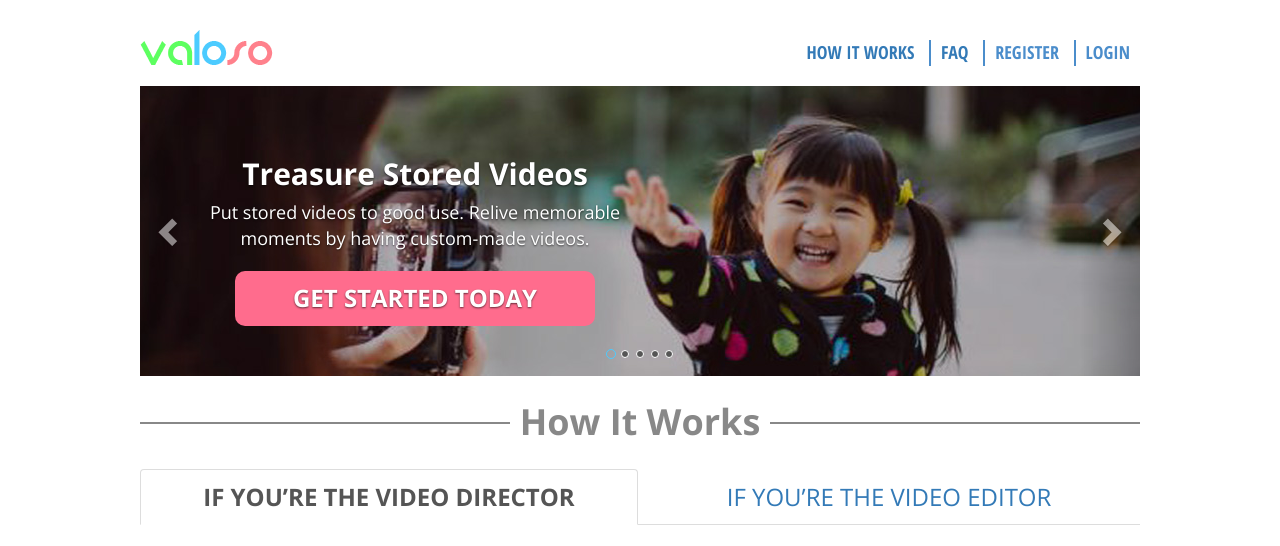
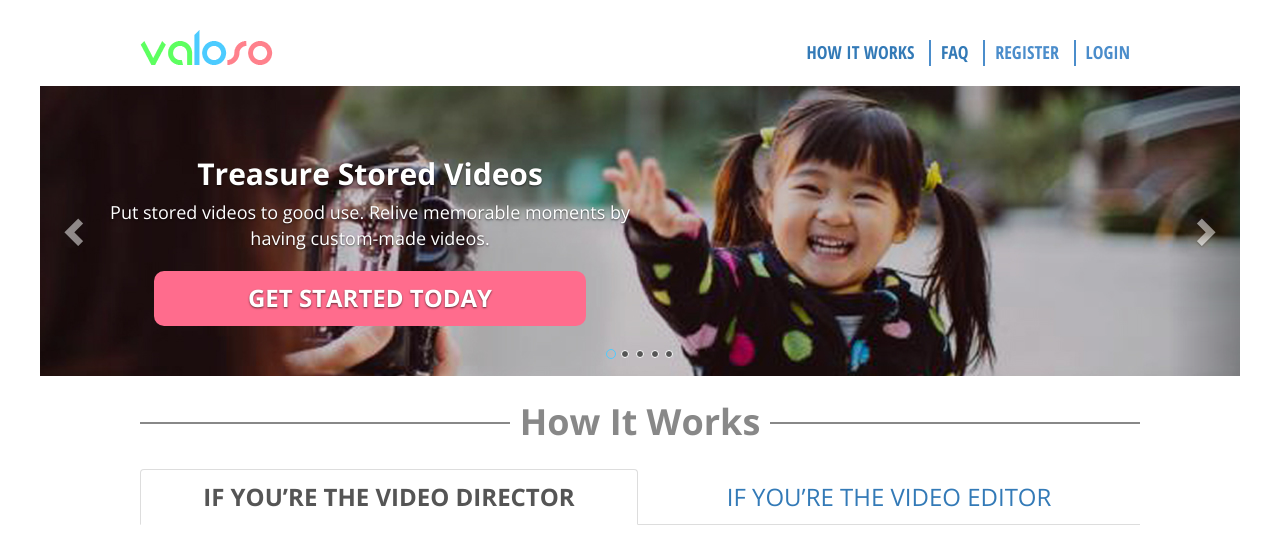
Before and after one commit to sergey-ivanov-79/Valoso, a PHP site: page /landing-page.html in a window 1280 px wide. Shown: the top 546 px of the page. Run offline with PHP 8.4, Linux system fonts and the light colour scheme.

Commit message:
no message

```diff
--- a/css/style.css
+++ b/css/style.css
@@ -54,20 +54,25 @@ body:after{
 #header .topMenu ul li a:HOVER {
   color:#ff965e;
 }
-#header .sliderBox {
+#slideContent .container{
+  width:100%;
+  max-width:1200px;
+  padding:0px;
+}
+#slideContent .sliderBox {
   margin-top:20px;
   margin-bottom:20px;
 }
 
-#header .sliderBox .carousel-caption h2{
+#slideContent .sliderBox .carousel-caption h2{
   font-size:36;
   font-weight:bold;
 }
-#header .sliderBox .carousel-caption .text {
+#slideContent .sliderBox .carousel-caption .text {
   font-size:18px;
   margin-bottom:20px;
 }
-#header .sliderBox .butLink {
+#slideContent .sliderBox .butLink {
   background:#ff6c8d;
   display:inline-block;
   text-align:center;
@@ -80,10 +85,10 @@ body:after{
   text-decoration:none;
   width:80%;
 }
-#header .sliderBox .butLink:hover{
+#slideContent .sliderBox .butLink:hover{
   background:#ff965e!important;
 }
-#header .sliderBox img {
+#slideContent .sliderBox img {
   max-width:none;
 }
 .nameBlock {
@@ -593,7 +598,10 @@ footer {
 .carousel-inner .item img {
 
 }
-#header .sliderBox .carousel-control {
+#slideContent {
+  position:relative;
+}
+#slideContent .sliderBox .carousel-control {
   width:6%;
   z-index:25;
 }
@@ -601,14 +609,14 @@ footer {
   bottom:0px;
   z-index:25;
 }
-#header .sliderBox .carousel-indicators li {
+#slideContent .sliderBox .carousel-indicators li {
   width:8px;
   height:8px;
 
   background:#555555;
 }
 
-#header .sliderBox .carousel-indicators .active {
+#slideContent .sliderBox .carousel-indicators .active {
   background:transparent;
   border:1px solid #4ccbff;
    width:10px;
@@ -617,13 +625,15 @@ footer {
 #slider {
   height:290px;
 }
-#header .sliderBox  .slider-size {
-  height:290px
+#slideContent .sliderBox  .slider-size {
+  height:290px;
+  background-repeat:no-repeat;
+  background-position:center center;
 }
-#header .sliderBox  .carousel-caption {
+#slideContent .sliderBox  .carousel-caption {
   display:none;
 }
-#header .sliderBox  .carousel-caption-all {
+#slideContent .sliderBox  .carousel-caption-all {
   position:absolute;
   z-index:20;
 }
@@ -634,7 +644,7 @@ footer {
 
 }
 @media (min-width: 990px) {
-    #header .sliderBox .carousel-caption {
+    #slideContent .sliderBox .carousel-caption {
     width:45%;
     left:5%;
     right:auto;
@@ -649,7 +659,7 @@ footer {
   #topTab li,#userLoginTab li{
     font-size:20px;
   }
-  #header .sliderBox .carousel-caption {
+  #slideContent .sliderBox .carousel-caption {
     width:60%;
     left:5%;
     right:auto;
@@ -668,10 +678,10 @@ footer {
   .cleaTop {
     display:block;
   }
-  #header .sliderBox {
+  #slideContent .sliderBox {
     margin-top:50px;
   }
-  #header .sliderBox .carousel-caption {
+  #slideContent .sliderBox .carousel-caption {
     width:80%;
     left:10%;
   }
@@ -741,7 +751,7 @@ footer {
 
 }
 @media (max-width: 428px) {
-    #header .sliderBox .carousel-caption {
+    #slideContent .sliderBox .carousel-caption {
     width:100%;
    bottom:2%;;
    left:0px;
@@ -752,7 +762,7 @@ footer {
     margin-left:0px;
     margin-right:0px;
   }
-  #header .sliderBox .carousel-caption .text {
+  #slideContent .sliderBox .carousel-caption .text {
     font-size:17px;
     margin-left:15px;
     margin-right:15px;
@@ -776,10 +786,10 @@ footer {
    font-size:16px;
    bottom:43px;
  }
- #header .sliderBox .carousel-indicators {
+ #slideContent .sliderBox .carousel-indicators {
     bottom:40px;
   }
-  #header .sliderBox .butLink {
+  #slideContent .sliderBox .butLink {
     font-size:18px;
   }
 }
--- a/landing-page.html
+++ b/landing-page.html
@@ -57,8 +57,8 @@
 
     $('#slider .carousel-inner .active').each(function() {
         if (group=='') {
-          $('#header .sliderBox .carousel-caption-all').html($('#header .sliderBox .active .carousel-caption').html());
-          $('#header .sliderBox .carousel-caption-all').show(500);
+          $('#slideContent .sliderBox  .carousel-caption-all').html($('#slideContent .sliderBox  .active .carousel-caption').html());
+          $('#slideContent .sliderBox  .carousel-caption-all').show(500);
           group = $(this).attr('data-group');
         }
     });
@@ -66,9 +66,9 @@
     $('#slider').on('slid.bs.carousel', function () {
       var thisGroup = $(this).find('div.active').attr('data-group');
       if ((group != thisGroup)&&(group != '')){
-          $('#header .sliderBox .carousel-caption-all').hide();
-          $('#header .sliderBox .carousel-caption-all').html($('#header .sliderBox .active .carousel-caption').html());
-          $('#header .sliderBox .carousel-caption-all').show(500);
+          $('#slideContent .sliderBox  .carousel-caption-all').hide();
+          $('#slideContent .sliderBox  .carousel-caption-all').html($('#slideContent .sliderBox  .active .carousel-caption').html());
+          $('#slideContent .sliderBox  .carousel-caption-all').show(500);
           group = thisGroup;
       }
     });
@@ -101,8 +101,12 @@
         </div>
     </div>
 
-    <div class="row sliderBox">
-     <div class="col-xs-12 col-sm-12 col-md-12 col-lg-12">
+
+ </div>
+</header>
+<div id="slideContent">
+    <div class="container">
+        <div class="sliderBox">
             <div id="slider" class="carousel slide" data-ride="carousel">
               <!-- Wrapper for slides -->
                <ol class="carousel-indicators">
@@ -115,7 +119,7 @@
                 <div class="carousel-inner" role="listbox">
                   <div class="carousel-caption carousel-caption-all">test</div>
                   <div class="item active" data-group="1">
-                  <div style="background:url(images/s2.jpg) center center;" class="slider-size">
+                      <div style="background-image:url(images/s2.jpg);" class="slider-size">
                          <div class="carousel-caption">
                         <h2>Treasure Stored Videos</h2>
                         <div class="text">Put stored videos to good use. Relive memorable moments by having custom-made videos.</div>
@@ -124,7 +128,7 @@
                       </div>
                   </div>
                 <div class="item" data-group="1">
-                <div style="background:url(images/s3.jpg) center center;" class="slider-size">
+                    <div style="background-image:url(images/s3.jpg);" class="slider-size">
                        <div class="carousel-caption">
                         <h2>Treasure Stored Videos</h2>
                         <div class="text">Put stored videos to good use. Relive memorable moments by having custom-made videos.</div>
@@ -133,7 +137,7 @@
                     </div>
                 </div>
                 <div class="item" data-group="1">
-                <div style="background:url(images/s4.jpg) center center" class="slider-size">
+                    <div style="background-image:url(images/s4.jpg) " class="slider-size">
                        <div class="carousel-caption">
                         <h2>Treasure Stored Videos</h2>
                         <div class="text">Put stored videos to good use. Relive memorable moments by having custom-made videos.</div>
@@ -142,7 +146,7 @@
                    </div>
                 </div>
                 <div class="item" data-group="1">
-                <div style="background:url(images/s5.jpg) center center;" class="slider-size">
+                    <div style="background-image:url(images/s5.jpg) ;" class="slider-size">
                        <div class="carousel-caption">
                         <h2>Treasure Stored Videos</h2>
                         <div class="text">Put stored videos to good use. Relive memorable moments by having custom-made videos.</div>
@@ -151,7 +155,7 @@
                    </div>
                 </div>
                 <div class="item" data-group="2">
-                <div style="background:url(images/s6.jpg) center center;" class="slider-size">
+                    <div style="background-image:url(images/s6.jpg) ;" class="slider-size">
                        <div class="carousel-caption">
                         <h2>Pick Your Own Projects</h2>
                         <div class="text">Enjoy the freedom of being a freelance video editor. <br>
@@ -174,7 +178,6 @@
          </div>
      </div>
 </div>
-</header>
 <div id="content">
  <div class="container">
   <fieldset class="nameBlock" >
```
Also changed, not shown: images/s2.jpg, images/s3.jpg, images/s4.jpg, images/s5.jpg, images/s6.jpg. Lines whose indentation alone changed are shown as unchanged.
